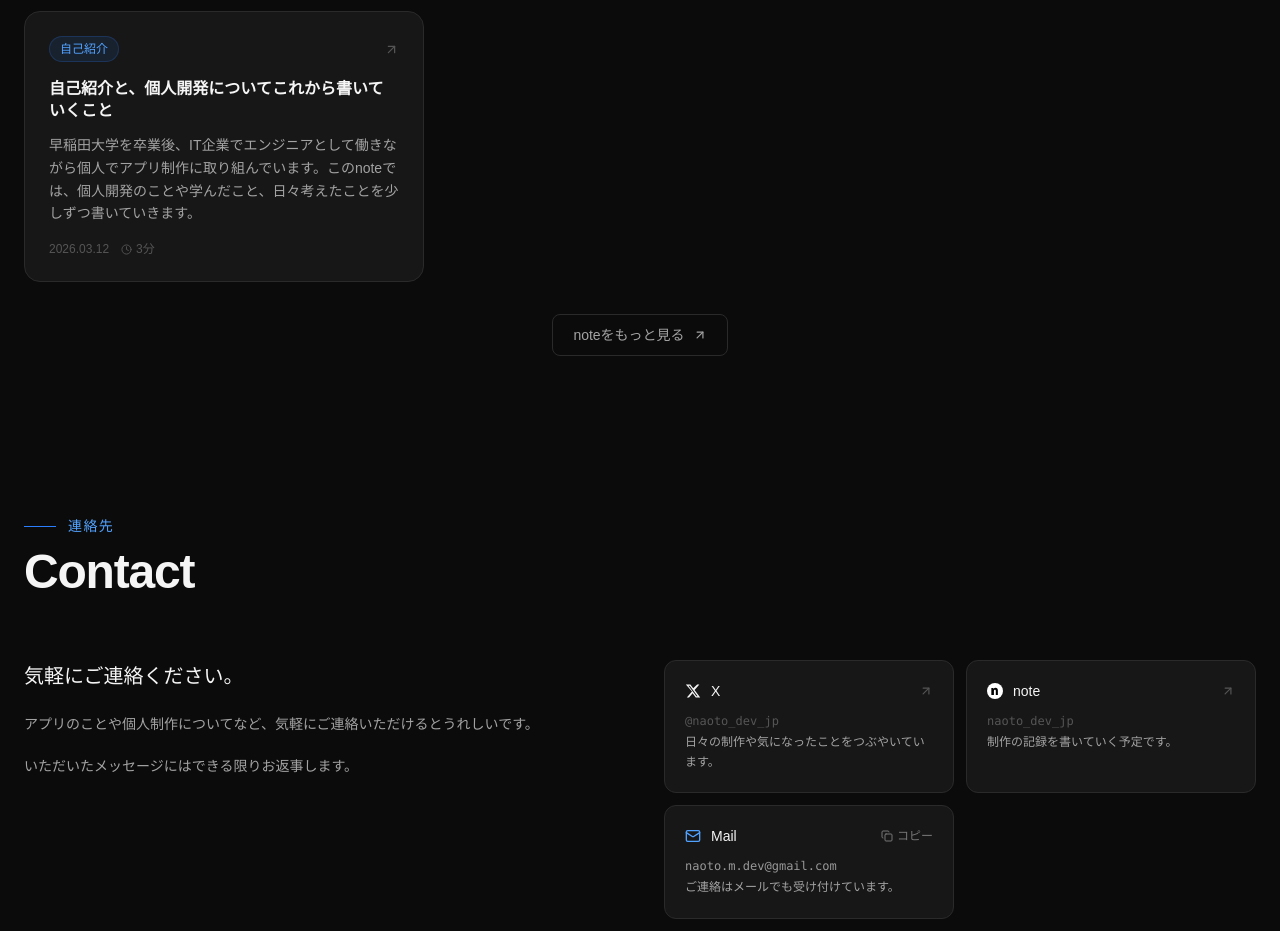
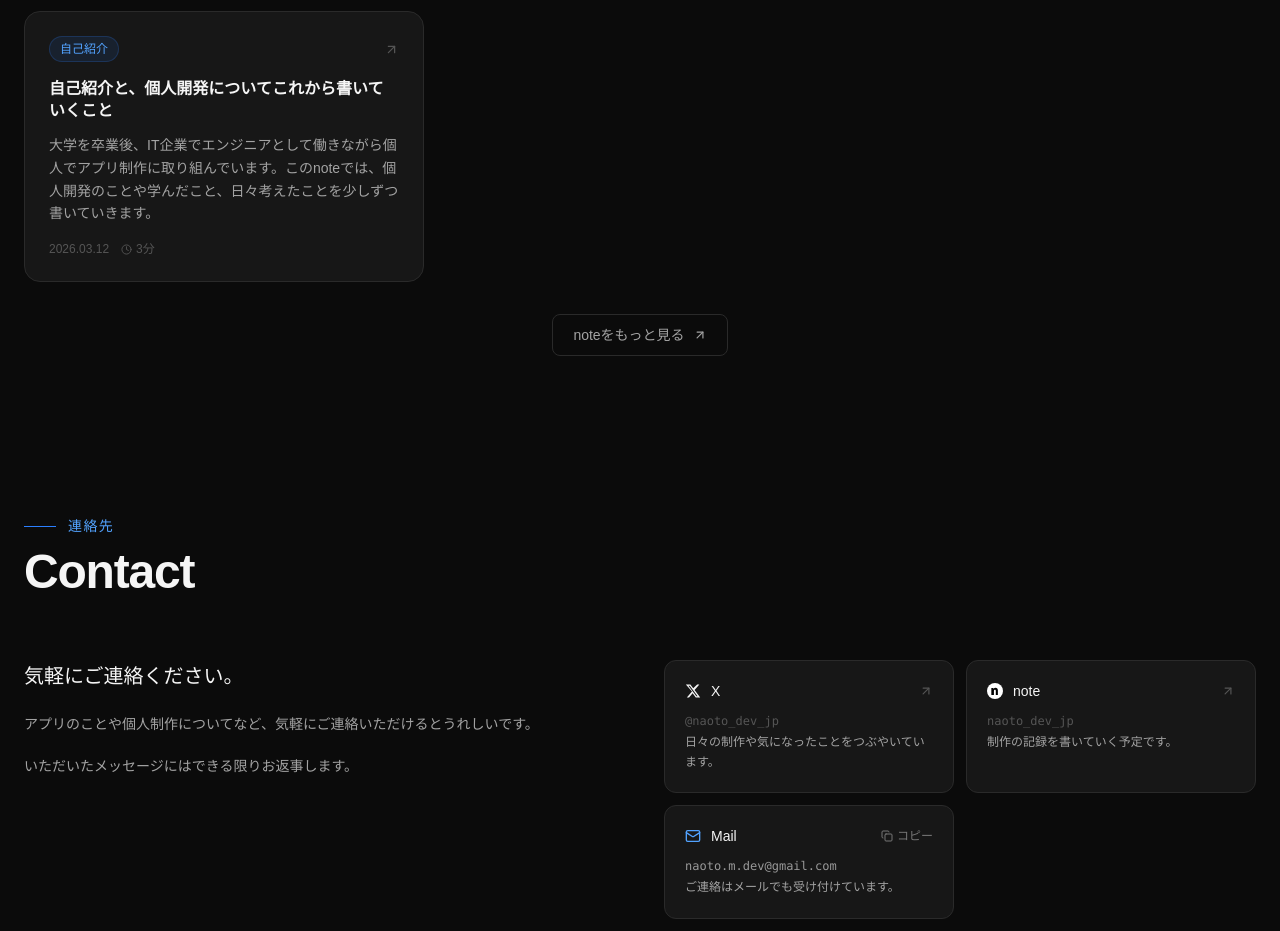
Before and after one commit to naoto-m0413/naoto-portfolio, a Next.js app: page / in a window 1280 px wide. Shown: the part 3700-4631 px from the top of the page. Built offline with nearby package versions, Linux system fonts and the light colour scheme.

Commit message:
fix article excerpt: remove university name

```diff
--- a/src/data/articles.ts
+++ b/src/data/articles.ts
@@ -13,7 +13,7 @@ export const articles: Article[] = [
     id: "intro",
     title: "自己紹介と、個人開発についてこれから書いていくこと",
     excerpt:
-      "早稲田大学を卒業後、IT企業でエンジニアとして働きながら個人でアプリ制作に取り組んでいます。このnoteでは、個人開発のことや学んだこと、日々考えたことを少しずつ書いていきます。",
+      "大学を卒業後、IT企業でエンジニアとして働きながら個人でアプリ制作に取り組んでいます。このnoteでは、個人開発のことや学んだこと、日々考えたことを少しずつ書いていきます。",
     category: "自己紹介",
     date: "2026-03-12",
     url: "https://note.com/naoto_dev_jp/n/nf3e0c56ebb95",
```
